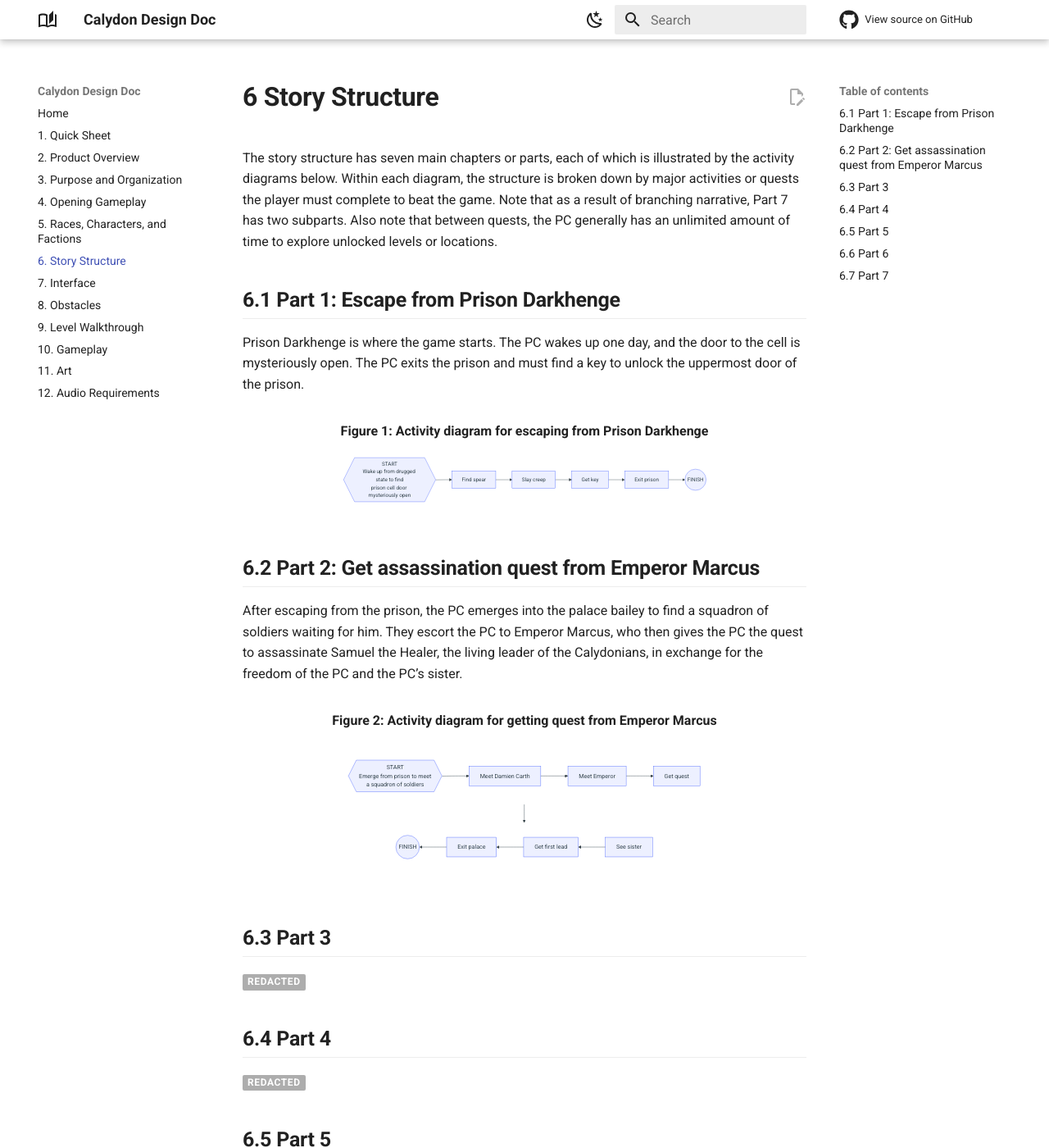
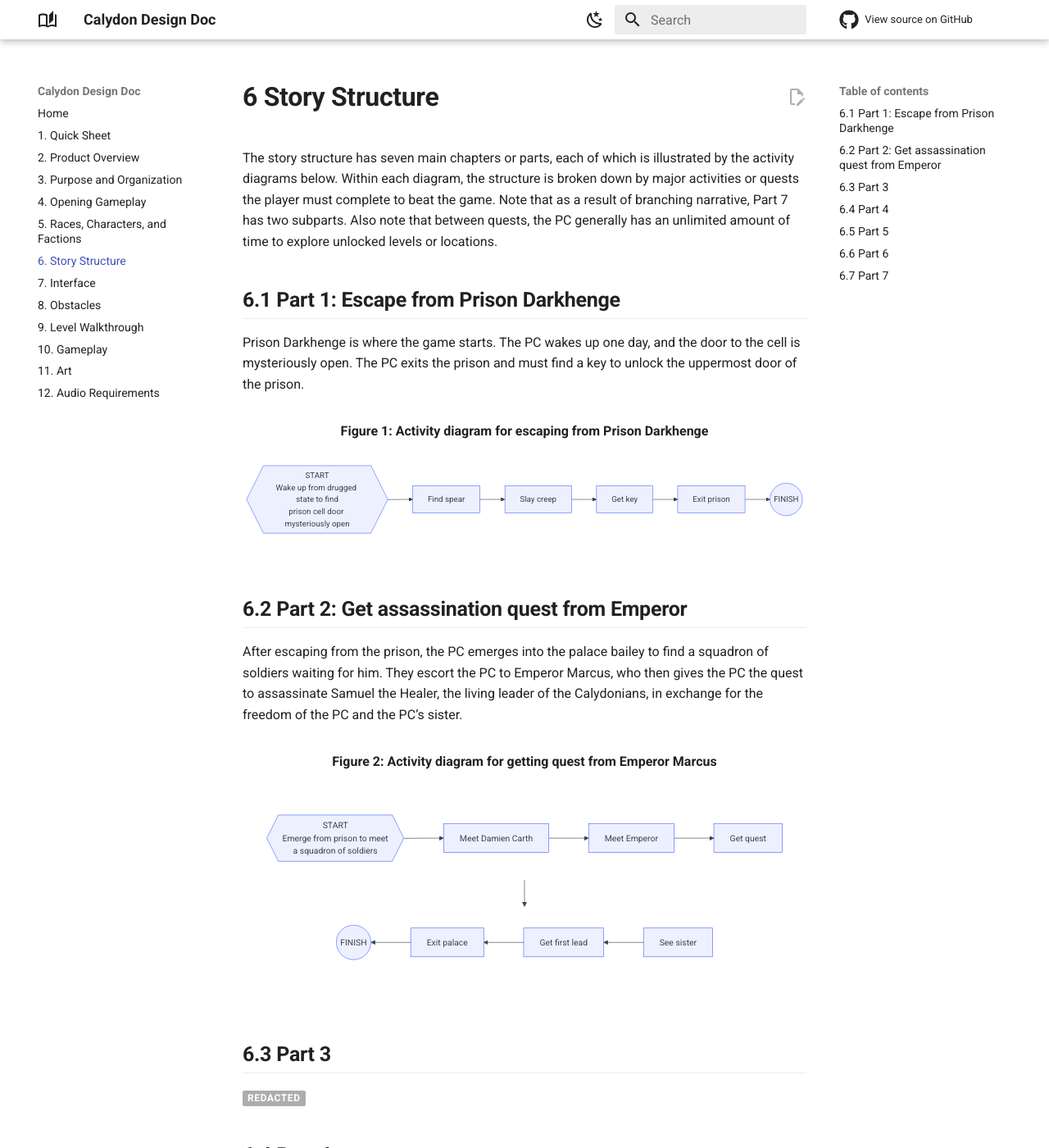
Before and after one commit to rrabil/game-design-documentation, an MkDocs documentation site: the page built from docs/06-story-structure.md, in a window 1280 px wide and 1400 px high. Shown: the whole window at 82% size. Built offline with MkDocs 1.6.1 and Material for MkDocs 9.7.7, drawn with Linux system fonts in a browser that asks for light colours; comment, search, counter and statistics services are not loaded.

Commit message:
Shorten heading 6.2, enlarge story diagrams, add transformation image and PDF link to homepage
Co-Authored-By: Claude Opus 5.5 <noreply@anthropic.com>
Claude-Session: https://claude.ai/code/session_01XeLNcGBLHzBFwR2uqG94md

```diff
--- a/docs/06-story-structure.md
+++ b/docs/06-story-structure.md
@@ -16,7 +16,7 @@ flowchart LR
 
 </figure>
 
-## 6.2 Part 2: Get assassination quest from Emperor Marcus
+## 6.2 Part 2: Get assassination quest from Emperor
 
 After escaping from the prison, the PC emerges into the palace bailey to find a squadron of soldiers waiting for him. They escort the PC to Emperor Marcus, who then gives the PC the quest to assassinate Samuel the Healer, the living leader of the Calydonians, in exchange for the freedom of the PC and the PC’s sister.
 
--- a/docs/stylesheets/extra.css
+++ b/docs/stylesheets/extra.css
@@ -13,3 +13,10 @@
   font-size: .75em; font-weight: 600; letter-spacing: .05em; text-transform: uppercase;
 }
 .md-typeset table:not([class]) th, .md-typeset table:not([class]) td { padding: .5em 1em; }
+
+/* Activity diagrams: Mermaid draws them small, so enlarge them to fill the
+   text column on wider screens. On phones they keep their natural size. */
+@media screen and (min-width: 45em) {
+  .md-typeset figure:has(> .mermaid) { width: 100%; }
+  .md-typeset .mermaid { zoom: 1.5; }
+}
```
Also changed, not shown: docs/index.md (+3 -1 lines), docs/images/transformation.png (added).
